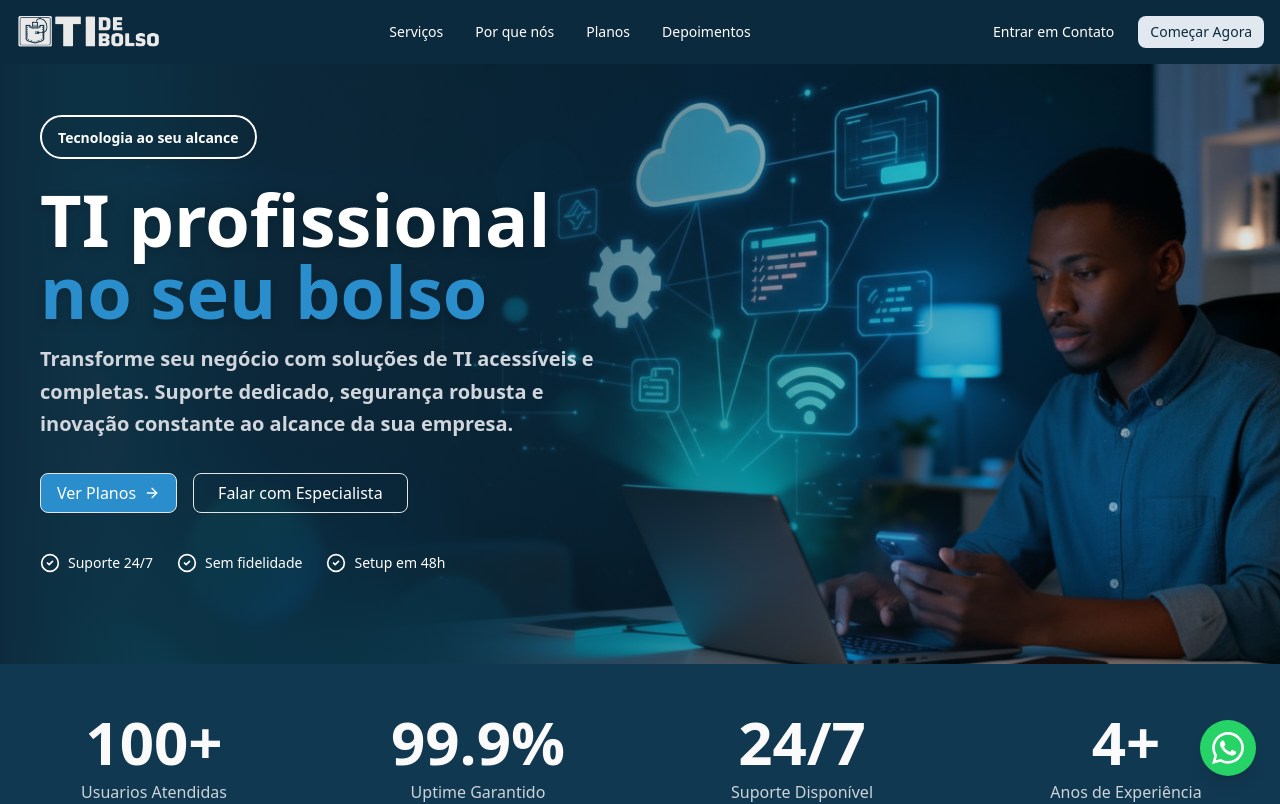
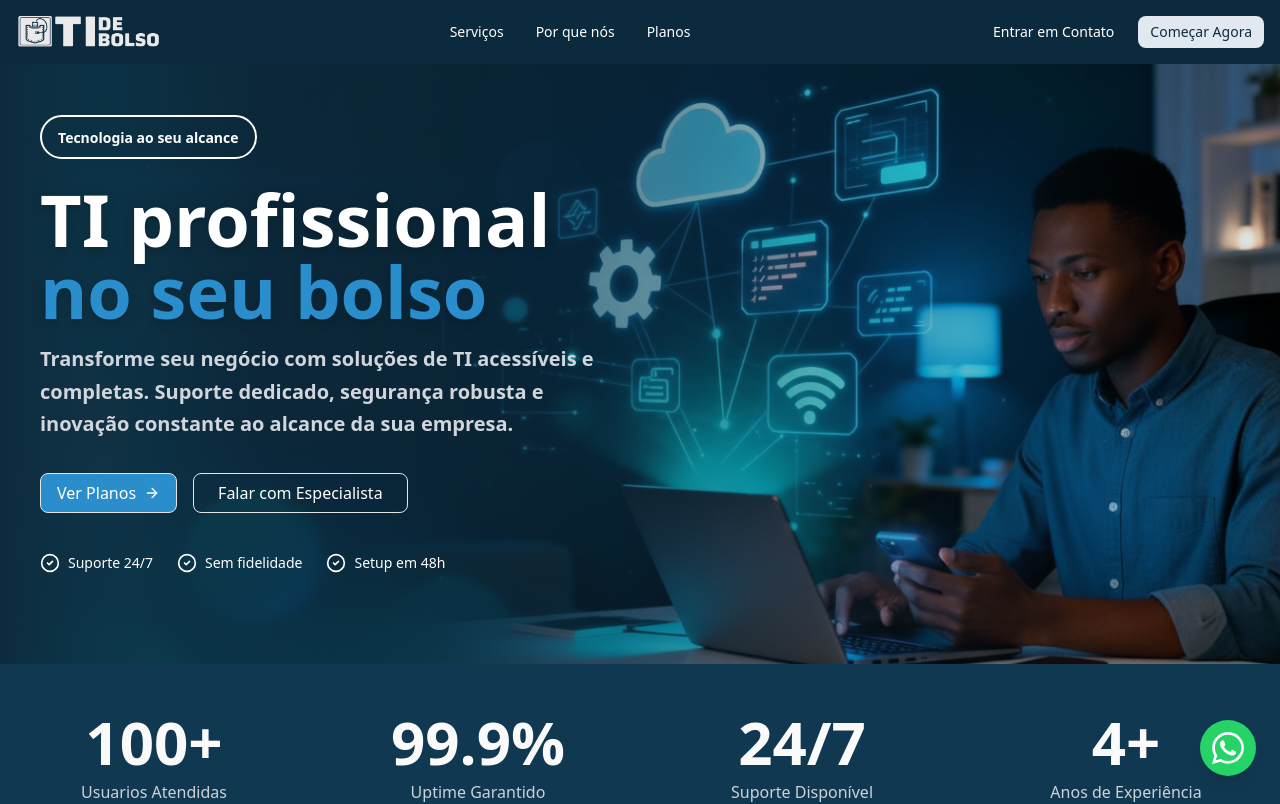
Before and after one commit to TI-de-Bolso/TDB-LANDING-PAGE, a React (Vite) app: page / in a window 1280 px wide. Shown: the top 804 px of the page. Built offline with nearby package versions, Linux system fonts and the light colour scheme.

Commit message:
Fix: Removed testimonials from header

```diff
--- a/src/components/home/header.tsx
+++ b/src/components/home/header.tsx
@@ -39,12 +39,6 @@ export function Header() {
               className="text-sm font-medium text-white hover:border-b-2 transition-colors"
             >
               Planos
-            </a>
-            <a
-              href="#depoimentos"
-              className="text-sm font-medium text-white hover:border-b-2 transition-colors"
-            >
-              Depoimentos
             </a>
           </nav>
 
```
